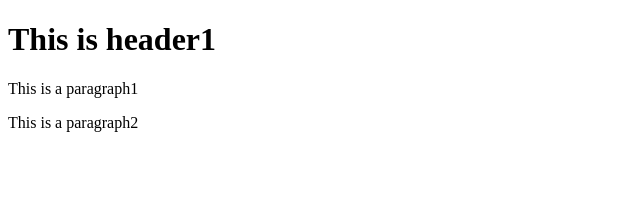
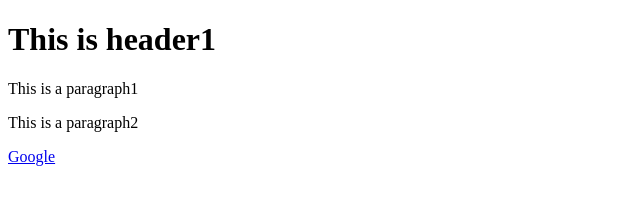
Before and after one commit to PlugHZ/html, a plain HTML site: page index.html in a window 1280 px wide. Shown: the full height of the page, 0-640 px from the left. Drawn offline with Linux system fonts and the light colour scheme.

Commit message:
Add a link

```diff
--- a/index.html
+++ b/index.html
@@ -9,5 +9,6 @@
 <h1>This is header1</h1>
 <p>This is a paragraph1</p>
 <p>This is a paragraph2</p>
+<a href="http://www.google.com">Google</a>
 </body>
 </html>
```
